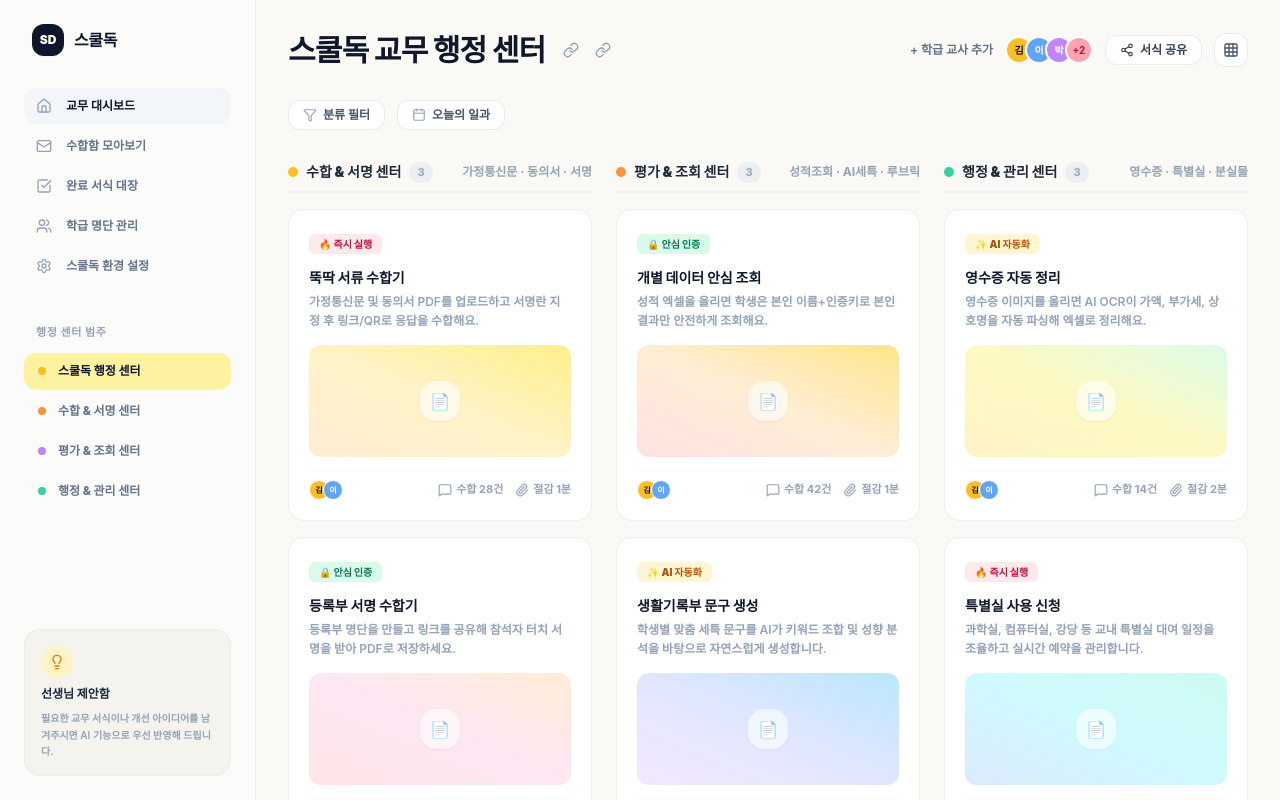
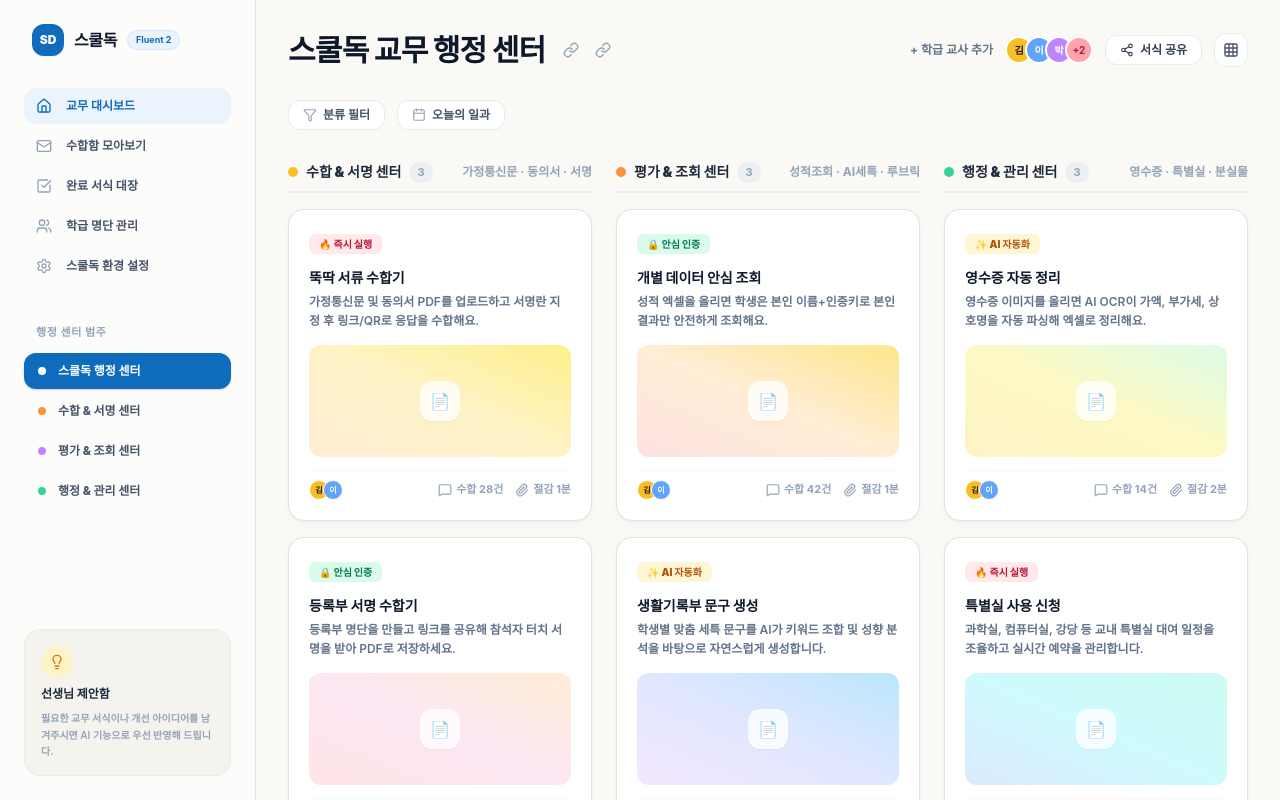
Before and after one commit to moodoocoding/schooldoc, a React (Vite) app: page / in a window 1280 px wide. Built offline with nearby package versions, Linux system fonts and the light colour scheme; a web font is replaced by a local one.

Commit message:
design: Integrate Microsoft Fluent 2 Design System (Fluent Blue #0f6cbd, Elevation Shadows, Off-white Canvas)

```diff
--- a/src/components/KanbanSidebar.tsx
+++ b/src/components/KanbanSidebar.tsx
@@ -30,7 +30,7 @@
   ];
 
   return (
-    <aside className="w-64 bg-[#fbfbf9] border-r border-slate-200/60 h-screen sticky top-0 flex flex-col justify-between p-6 flex-shrink-0 z-30">
+    <aside className="w-64 bg-[#fcfcfb] border-r border-[#e1dfdd]/80 h-screen sticky top-0 flex flex-col justify-between p-6 flex-shrink-0 z-30">
       <div className="space-y-8">
 
         {/* Brand Header */}
@@ -38,11 +38,14 @@
           onClick={() => { setActiveCategory('all'); setActiveToolId(null); }}
           className="flex items-center gap-2.5 cursor-pointer group px-2"
         >
-          <div className="w-8 h-8 bg-slate-900 rounded-xl flex items-center justify-center text-white font-black text-xs shadow-sm">
+          <div className="w-8 h-8 bg-[#0f6cbd] rounded-xl flex items-center justify-center text-white font-black text-xs shadow-sm group-hover:bg-[#0078d4] transition-colors">
             SD
           </div>
           <span className="font-extrabold text-base text-slate-900 tracking-tight">
             스쿨독
+          </span>
+          <span className="text-[9px] font-bold bg-[#ebf3fc] text-[#0f6cbd] px-2 py-0.5 rounded-full border border-blue-200/50">
+            Fluent 2
           </span>
         </div>
 
@@ -57,11 +60,11 @@
                 onClick={() => { setActiveCategory(item.id === 'collect' ? 'collect' : 'all'); setActiveToolId(null); }}
                 className={`w-full flex items-center gap-3.5 px-3 py-2.5 rounded-xl text-xs font-bold transition-all text-left ${
                   isNavActive && item.id === 'all'
-                    ? 'text-slate-900 bg-slate-100/80 font-black'
-                    : 'text-slate-500 hover:text-slate-900 hover:bg-slate-100/70'
+                    ? 'text-[#0f6cbd] bg-[#ebf3fc] font-black'
+                    : 'text-slate-600 hover:text-slate-900 hover:bg-slate-100/70'
                 }`}
               >
-                <Icon className="w-4 h-4 text-slate-400" />
+                <Icon className={`w-4 h-4 ${isNavActive && item.id === 'all' ? 'text-[#0f6cbd]' : 'text-slate-400'}`} />
                 <span>{item.label}</span>
               </button>
             );
@@ -82,11 +85,11 @@
                   onClick={() => { setActiveCategory(cat.id); setActiveToolId(null); }}
                   className={`w-full flex items-center gap-3 px-3.5 py-2.5 rounded-xl text-xs font-extrabold transition-all text-left ${
                     isActive
-                      ? 'bg-[#fef08a]/80 text-slate-900 shadow-sm'
-                      : 'text-slate-500 hover:text-slate-900 hover:bg-slate-100/60'
+                      ? 'bg-[#0f6cbd] text-white shadow-sm shadow-blue-950/20'
+                      : 'text-slate-600 hover:text-slate-900 hover:bg-slate-100/60'
                   }`}
                 >
-                  <span className={`w-2 h-2 rounded-full ${cat.dotColor}`}></span>
+                  <span className={`w-2 h-2 rounded-full ${isActive ? 'bg-white' : cat.dotColor}`}></span>
                   <span>{cat.label}</span>
                 </button>
               );
--- a/src/components/KanbanWorkspace.tsx
+++ b/src/components/KanbanWorkspace.tsx
@@ -296,7 +296,7 @@
                 <div
                   key={card.id}
                   onClick={() => setActiveToolId(card.id)}
-                  className="bg-white rounded-2xl p-5 border border-slate-200/70 shadow-xs hover:shadow-md transition-all duration-200 group cursor-pointer space-y-3.5"
+                  className="bg-white rounded-2xl p-5 border border-[#e1dfdd]/90 shadow-[0_2px_4px_rgba(0,0,0,0.04)] hover:shadow-[0_8px_16px_rgba(0,0,0,0.08)] hover:-translate-y-0.5 hover:border-blue-400/80 transition-all duration-200 group cursor-pointer space-y-3.5"
                 >
                   {/* Priority / Status Tag Pill */}
                   <div>
@@ -307,17 +307,17 @@
 
                   {/* Title & Description */}
                   <div className="space-y-1">
-                    <h4 className="font-black text-slate-900 text-sm group-hover:text-amber-600 transition-colors">
+                    <h4 className="font-black text-slate-900 text-sm group-hover:text-[#0f6cbd] transition-colors">
                       {card.title}
                     </h4>
-                    <p className="text-xs text-slate-400 leading-relaxed font-semibold">
+                    <p className="text-xs text-slate-500 leading-relaxed font-semibold">
                       {card.desc}
                     </p>
                   </div>
 
                   {/* Artwork Illustration Thumbnail */}
                   <div className={`w-full h-28 rounded-xl bg-gradient-to-tr ${card.imgBg} flex items-center justify-center p-4 relative overflow-hidden group-hover:scale-[1.01] transition-transform`}>
-                    <div className="w-10 h-10 bg-white/60 backdrop-blur-md rounded-2xl flex items-center justify-center text-slate-800 shadow-sm font-black text-base">
+                    <div className="w-10 h-10 bg-white/80 backdrop-blur-md rounded-xl flex items-center justify-center text-[#0f6cbd] shadow-sm font-black text-base">
                       📄
                     </div>
                   </div>
--- a/tailwind.config.js
+++ b/tailwind.config.js
@@ -7,18 +7,26 @@
   theme: {
     extend: {
       colors: {
+        fluent: {
+          blue: '#0f6cbd',
+          primary: '#0078d4',
+          dark: '#115ea3',
+          tint: '#ebf3fc',
+          bg: '#f8f9fa',
+          border: '#e1dfdd',
+        },
         brand: {
           50: '#eff6ff',
           100: '#dbeafe',
           200: '#bfdbfe',
           300: '#93c5fd',
           400: '#60a5fa',
-          500: '#3b82f6', // main brand blue
-          600: '#2563eb',
-          700: '#1d4ed8',
-          800: '#1e40af',
-          900: '#1e3a8a',
-          950: '#172554',
+          500: '#0f6cbd', // Microsoft Fluent Blue
+          600: '#0078d4',
+          700: '#115ea3',
+          800: '#0f4c81',
+          900: '#0c3b66',
+          950: '#082845',
         }
       },
       fontFamily: {
```
